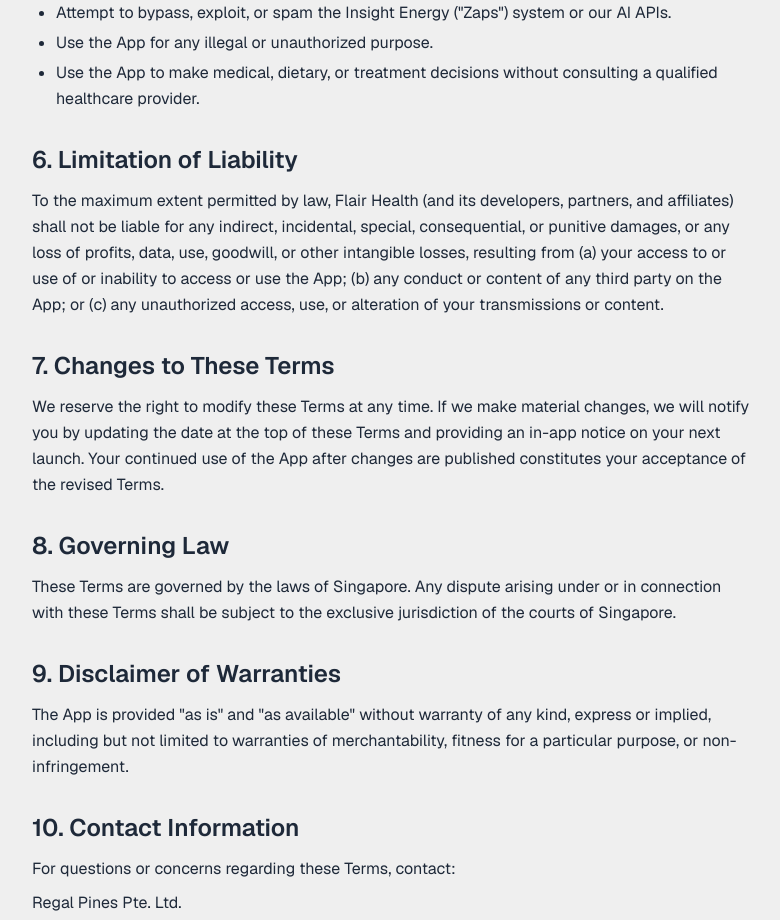
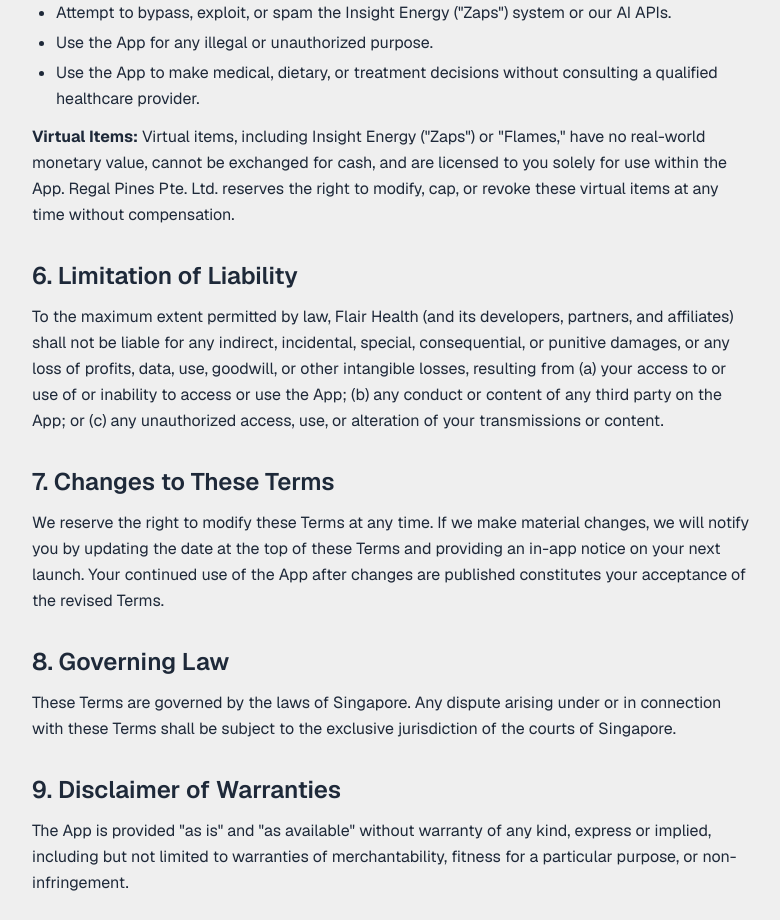
Before and after one commit to reubensoh/flair-website, a Next.js app: page /terms in a window 1280 px wide. Shown: the part 1320-2240 px from the top of the page, without its empty margins (248-1028 px from the left). Built offline with nearby package versions, Linux system fonts and the light colour scheme.

Commit message:
Legal: add sensitive medical data clause (PP §4) and virtual items clause (ToS §5)

```diff
--- a/app/privacy/page.tsx
+++ b/app/privacy/page.tsx
@@ -44,6 +44,7 @@
             <li><strong>No Persistence:</strong> Our routing layer processes this data in memory and does not log, store, or retain it. AI inference is performed via Google&apos;s Gemini API and is subject to Google&apos;s API Terms of Service. We do not share personally identifiable information with Google.</li>
             <li><strong>No Training:</strong> Your data is not used by our routing layer to train any model. Google&apos;s own data handling is governed by their API Terms linked above.</li>
             <li><strong>Anonymous Telemetry:</strong> AI requests include a hardware-derived anonymous identifier (not linked to any personal information) used only for aggregate diagnostics. This cannot be used to identify you.</li>
+            <li><strong>Sensitive Medical Context:</strong> If you optionally provide medical conditions (such as diabetes, kidney or liver conditions, or injuries) or fasting states, this information is kept strictly on your device and transmitted to the AI ephemerally solely to ensure that generated protocols do not suggest activities that could be harmful to you. This data is never stored on our servers, never retained after your request is processed, and is treated as sensitive health data under applicable law.</li>
           </ul>
         </section>
         <section>
--- a/app/terms/page.tsx
+++ b/app/terms/page.tsx
@@ -41,6 +41,7 @@
             <li>Use the App for any illegal or unauthorized purpose.</li>
             <li>Use the App to make medical, dietary, or treatment decisions without consulting a qualified healthcare provider.</li>
           </ul>
+          <p className="mt-3"><strong>Virtual Items:</strong> Virtual items, including Insight Energy (&quot;Zaps&quot;) or &quot;Flames,&quot; have no real-world monetary value, cannot be exchanged for cash, and are licensed to you solely for use within the App. Regal Pines Pte. Ltd. reserves the right to modify, cap, or revoke these virtual items at any time without compensation.</p>
         </section>
         <section>
           <h2 className="text-2xl font-semibold mb-3">6. Limitation of Liability</h2>
```
